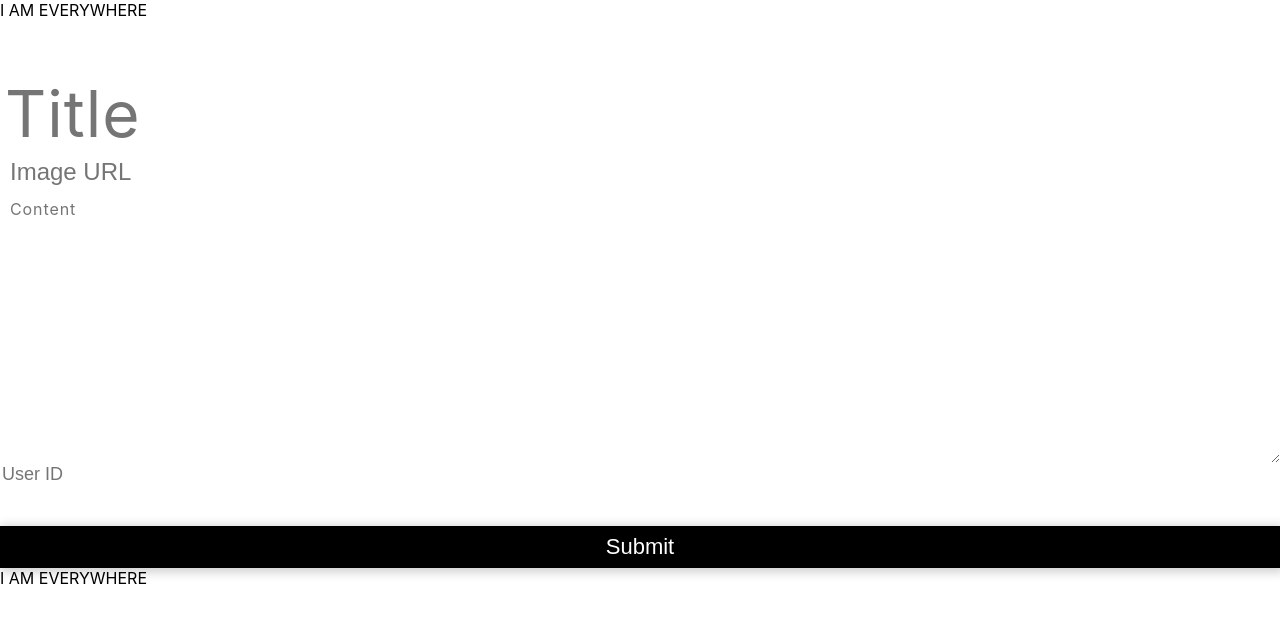
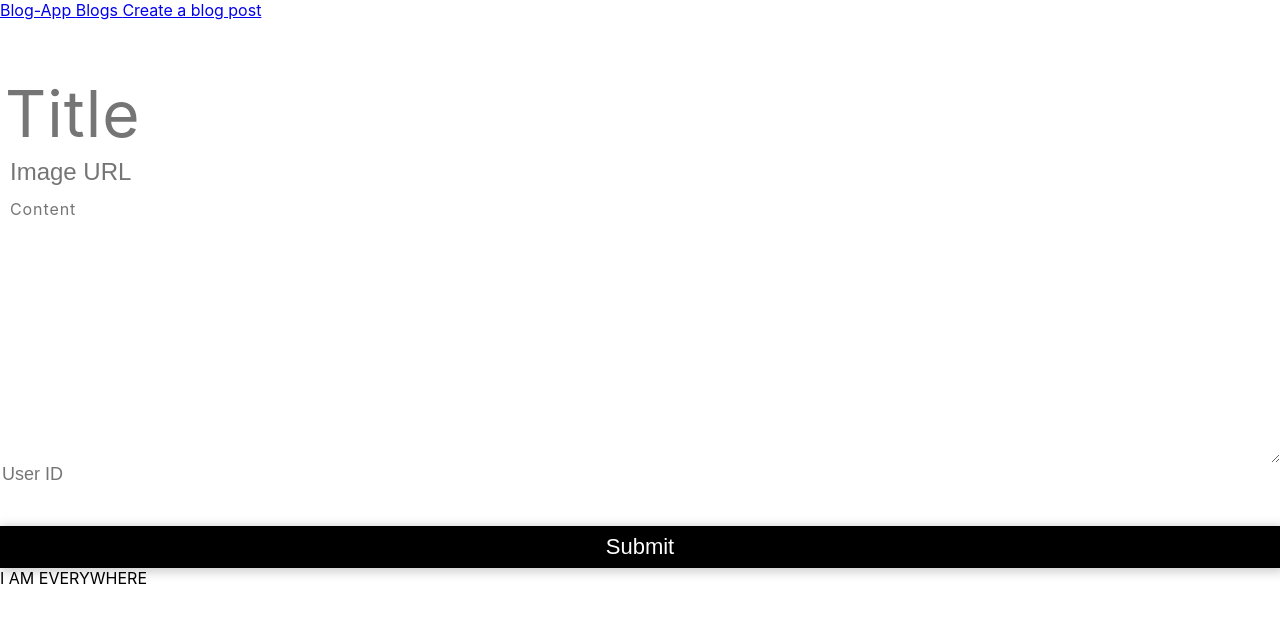
Before and after one commit to Ricomitch/blog-app, a React (Create React App) app in the folder client/: page /add-post in a window 1280 px wide. Shown: the top 622 px of the page. Built offline with nearby package versions, Linux system fonts and the light colour scheme; a web font is replaced by a local one.

Commit message:
working nav links created

```diff
--- a/client/package.json
+++ b/client/package.json
@@ -9,6 +9,7 @@
     "axios": "^0.19.2",
     "react": "^16.13.1",
     "react-dom": "^16.13.1",
+    "react-router-dom": "^5.2.0",
     "react-scripts": "3.4.3"
   },
   "scripts": {
--- a/client/src/App.jsx
+++ b/client/src/App.jsx
@@ -5,11 +5,12 @@ import PostCreate from "./screens/PostCreate/PostCreate";
 import PostEdit from "./screens/PostEdit/PostEdit";
 import PostDetail from "./screens/PostDetail/PostDetail";
 import { Route, Switch } from "react-router-dom";
+import Nav from "./Nav";
 
 const App = () => {
   return (
     <div className="app">
-      <nav>I AM EVERYWHERE</nav>
+      <Nav />
       <Switch>
         <Route exact path="/" component={Posts} />
         <Route exact path="/posts" component={Posts} />
--- /dev/null
+++ b/client/src/Nav.js
@@ -0,0 +1,12 @@
+import React from "react";
+import { Link } from "react-router-dom";
+
+export default function Nav() {
+  return (
+    <nav>
+      <Link to="/">Blog-App </Link>
+      <Link to="/">Blogs </Link>
+      <Link to="/add-post">Create a blog post </Link>
+    </nav>
+  );
+}
```
Also changed, not shown: 1 other file (tests, documents, lock files or other folders).
